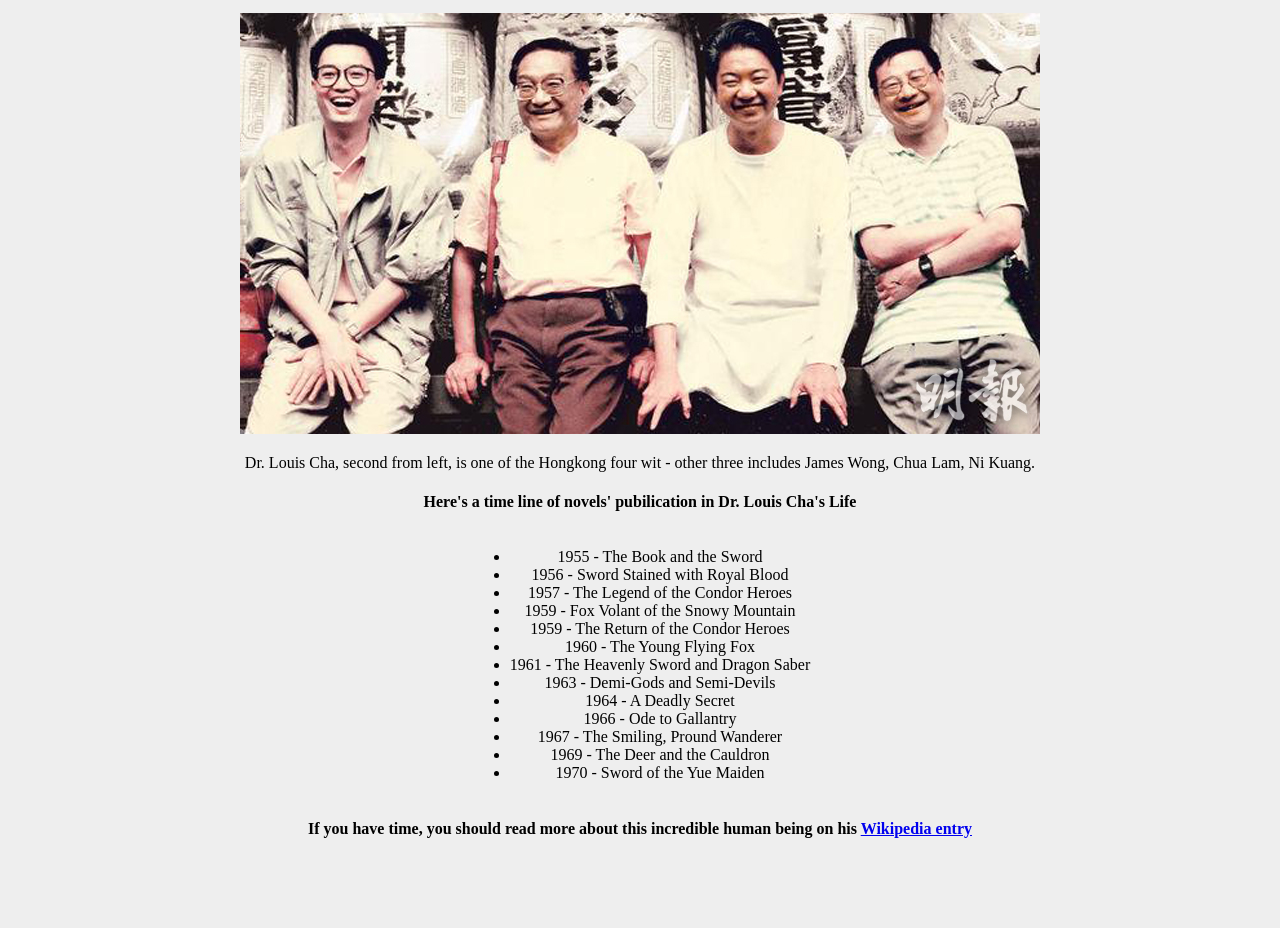
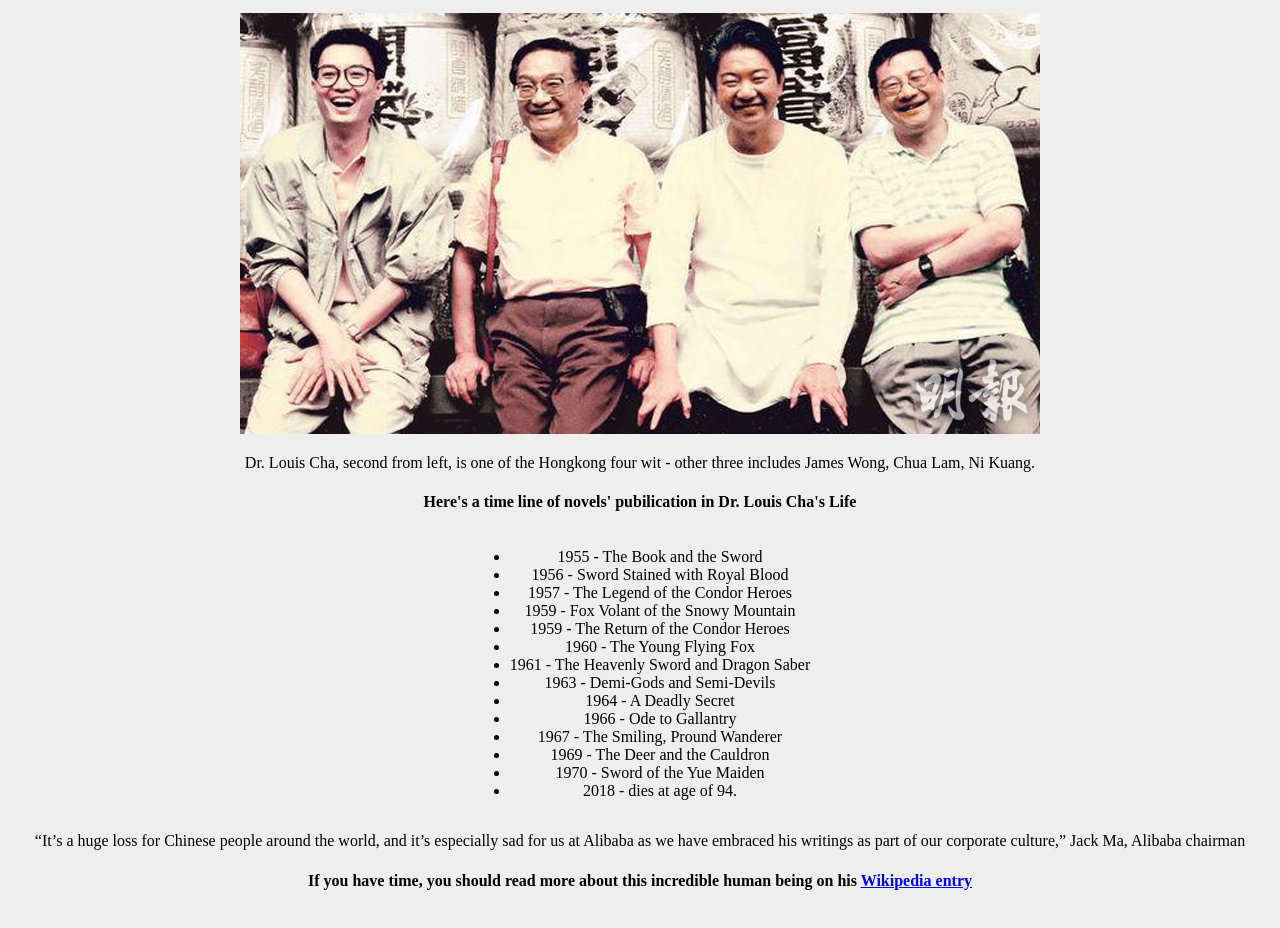
Before and after one commit to Tzhong16/30Apps, a plain HTML site: page index.html in a window 1280 px wide. Shown: the part 146-1074 px from the top of the page. Before the commit the page ends 1050 px from the top, so only its background shows below. Drawn offline with Linux system fonts and the light colour scheme.

Commit message:
html content updated

```diff
--- a/index.html
+++ b/index.html
@@ -31,8 +31,9 @@
            <li>1967 - The Smiling, Pround Wanderer</li>
            <li>1969 - The Deer and the Cauldron</li>
            <li>1970 - Sword of the Yue Maiden</li>
+           <li>2018 - dies at age of 94.</li>
         </ul>
-         <p></p>
+         <p>“It’s a huge loss for Chinese people around the world, and it’s especially sad for us at Alibaba as we have embraced his writings as part of our corporate culture,” Jack Ma, Alibaba chairman</p>
          <h4>If you have time, you should read more about this incredible human being on his <a id="tribute-link" href="https://en.wikipedia.org/wiki/Jin_Yong" target="_blank">Wikipedia entry</a></h4>
     </div>
 
```
